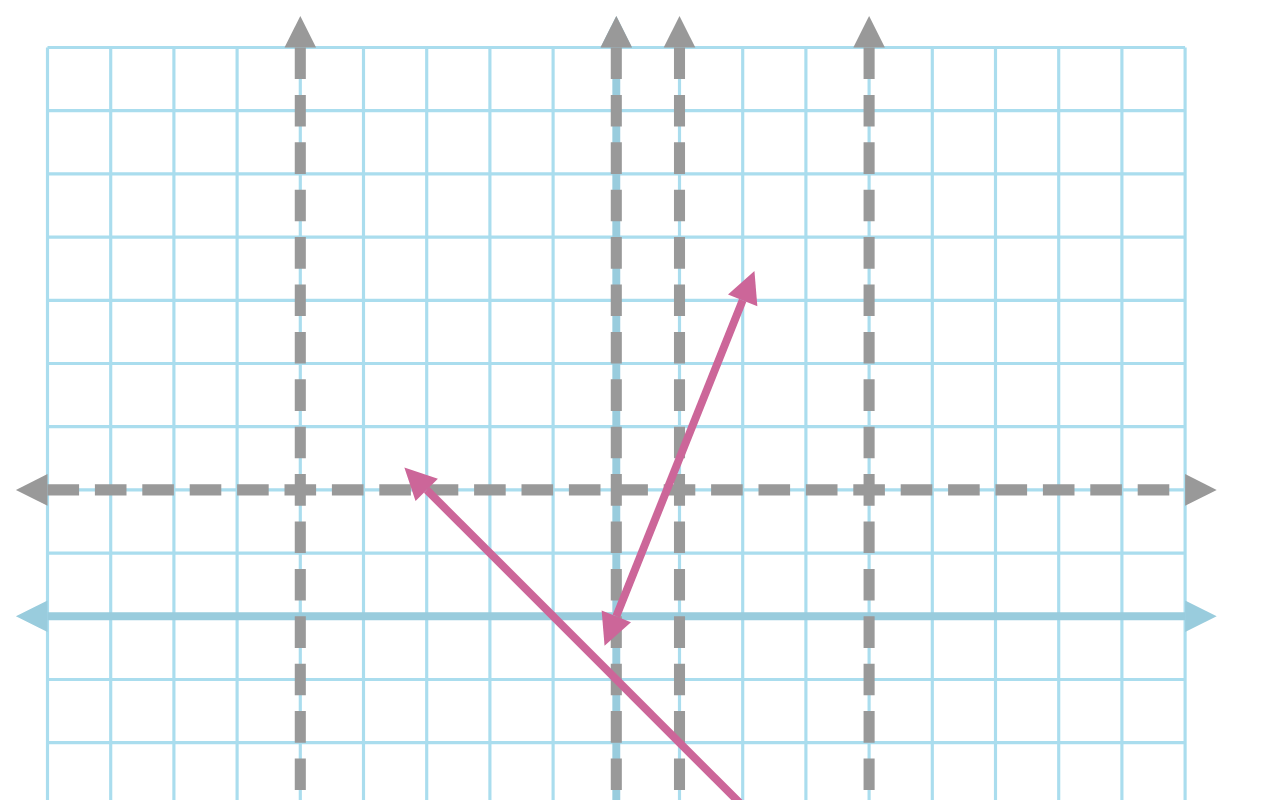
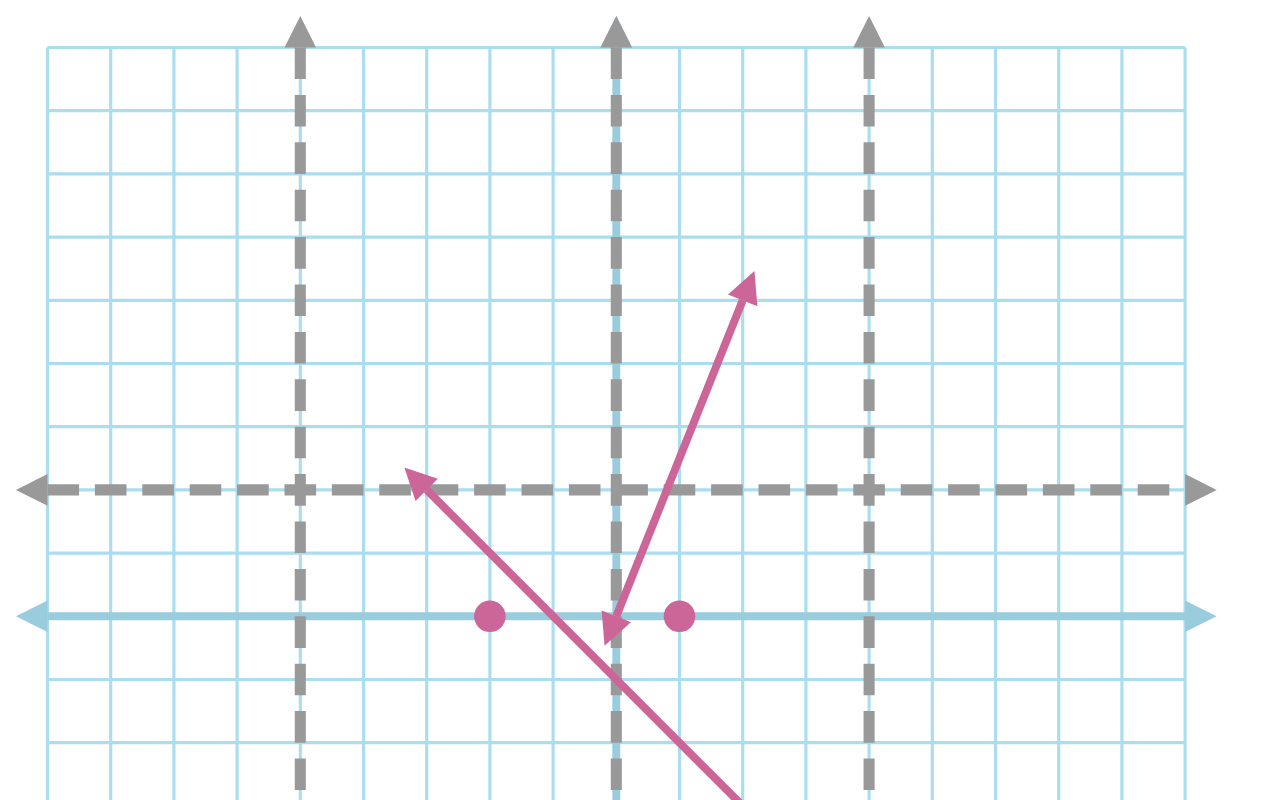
Before and after one commit to aalvinlin/polynomial-rational-cfu, a React (Vite) app: page / in a window 1280 px wide. Shown: the top 800 px of the page. Built offline with nearby package versions, Linux system fonts and the light colour scheme.

Commit message:
implement x-intercepts

```diff
--- a/src/App.js
+++ b/src/App.js
@@ -4,14 +4,16 @@ import Grid from "./components/Grid";
 
 const App = () => {
 
-  let verticalAsymptotes = [-5, 0, 1, 4];
+  let verticalAsymptotes = [-5, 0, 4];
   let horizontalOrObliqueAsymptote = [0, 2];
+  let zeroes = [-2, 1];
+  let holes = [];
 
   let curvedFunctionParts = [[0, 0, 2, 5], [-3, 2, 4, -5]];
 
   return (
     <>
-      <Grid xMax={800} yMax={800} horizontalSpacing={40} verticalSpacing={40} horizontalPadding={25} verticalPadding={25} verticalAsymptotes={verticalAsymptotes} horizontalOrObliqueAsymptote={horizontalOrObliqueAsymptote} curvedFunctionParts={curvedFunctionParts} />
+      <Grid xMax={800} yMax={800} horizontalSpacing={40} verticalSpacing={40} horizontalPadding={25} verticalPadding={25} verticalAsymptotes={verticalAsymptotes} horizontalOrObliqueAsymptote={horizontalOrObliqueAsymptote} zeroes={zeroes} holes={holes} curvedFunctionParts={curvedFunctionParts} />
     </>
   );
 }
--- a/src/components/Grid.js
+++ b/src/components/Grid.js
@@ -1,6 +1,6 @@
 import React from "react";
 
-const Grid = ({xMax, yMax, horizontalSpacing, verticalSpacing, horizontalPadding, verticalPadding, verticalAsymptotes, horizontalOrObliqueAsymptote, curvedFunctionParts}) => {
+const Grid = ({xMax, yMax, horizontalSpacing, verticalSpacing, horizontalPadding, verticalPadding, verticalAsymptotes, horizontalOrObliqueAsymptote, zeroes, holes, curvedFunctionParts}) => {
 
     const gridLineColor = "#AADDEE";
     const axisColor = "#99CCDD";
@@ -132,6 +132,13 @@ const Grid = ({xMax, yMax, horizontalSpacing, verticalSpacing, horizontalPadding
             }
     }
 
+    const XIntercept = ({x}) => {
+
+        const horizontalOffset = originX + x * horizontalSpacing;
+
+        return <ellipse cx={horizontalOffset} cy={originY} rx="10" ry="10" fill={"#CC6699"} />
+    }
+
     return (
         <svg viewBox={`0 0 ${xMax} ${yMax}`}>
 
@@ -144,6 +151,8 @@ const Grid = ({xMax, yMax, horizontalSpacing, verticalSpacing, horizontalPadding
             {verticalAsymptotes.map(x => <VerticalAsymptote x={x} key={"verticalAsymptote_" + x} />)}
 
             <HorizontalOrObliqueAsymptote equation={horizontalOrObliqueAsymptote} />
+
+            {zeroes.map(x => <XIntercept x={x} key={"xIntercept_" + x} />)}
 
             {curvedFunctionParts.map(partData => {
 
```
